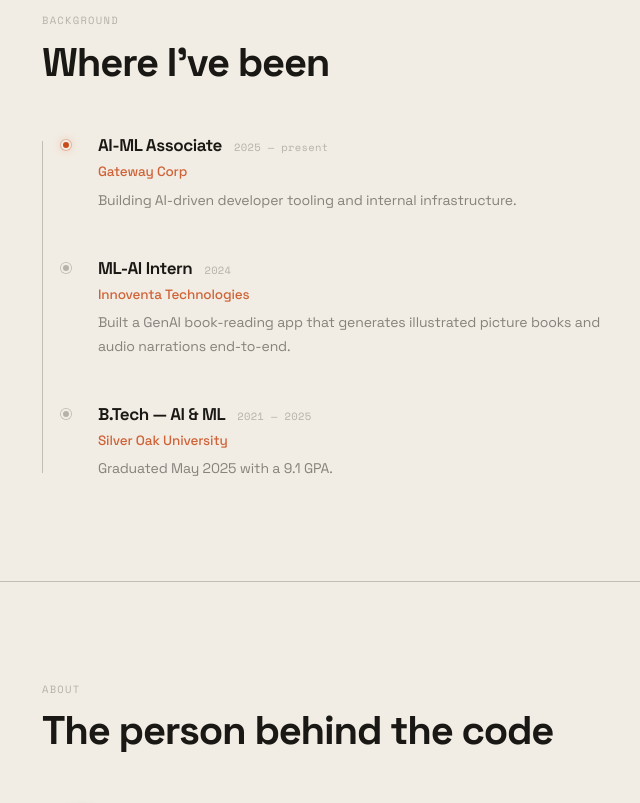
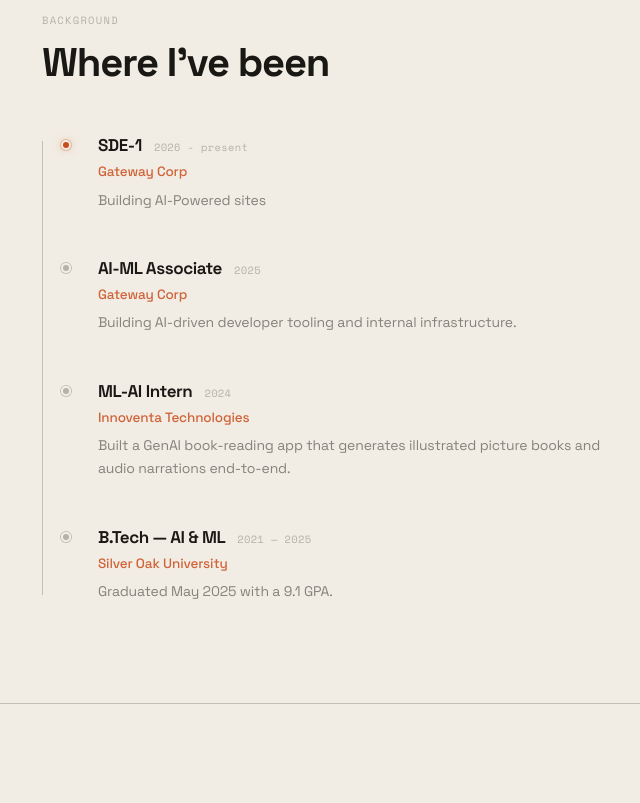
Before and after one commit to Prince2412k2/Portfolio, a React (Vite) app: page / in a window 1280 px wide. Shown: the part 2940-3743 px from the top of the page, without its empty margins (78-718 px from the left). Built offline with nearby package versions, Linux system fonts and the light colour scheme.

Commit message:
Add SDE-1 position and update AI-ML Associate details
Added current position as SDE-1 at Gateway Corp and updated the period and active status for the AI-ML Associate role.

```diff
--- a/src/data/projects.js
+++ b/src/data/projects.js
@@ -8,12 +8,20 @@ export const SOCIAL = {
 };
 
 export const EXPERIENCE = [
+    {
+    title: 'SDE-1',
+    place: 'Gateway Corp',
+    description: 'Building AI-Powered sites',
+    period: '2026 - present',
+    active: true,
+  }
+  ,
   {
     title: 'AI-ML Associate',
     place: 'Gateway Corp',
     description: 'Building AI-driven developer tooling and internal infrastructure.',
-    period: '2025 — present',
-    active: true,
+    period: '2025',
+    active: false,
   },
   {
     title: 'ML-AI Intern',
```
